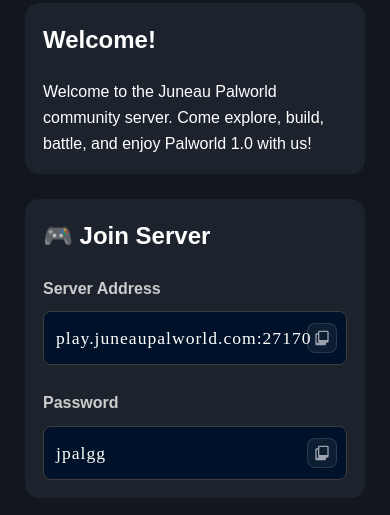
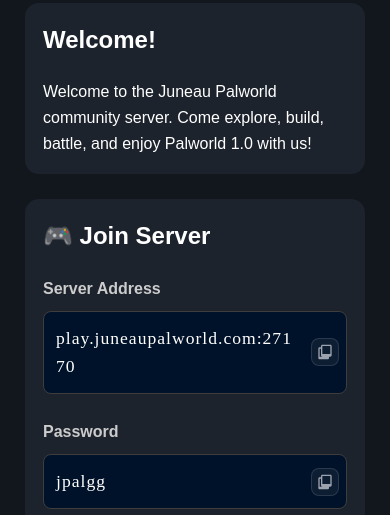
Before and after one commit to JL907/jl907.github.io, a plain HTML site: page index.html in a window 390 px wide. Shown: the part 372-887 px from the top of the page. Drawn offline with Linux system fonts and the light colour scheme; no server answers; a web font is replaced by a local one.

Commit message:
Update style.css

```diff
--- a/css/style.css
+++ b/css/style.css
@@ -238,14 +238,12 @@
 
     border-radius:8px;
 
-
-    padding:
-
-        12px 55px 12px 12px;
-
+    padding:12px 55px 12px 12px;
 
     overflow-x:auto;
 
+    white-space:pre-wrap;
+    overflow-wrap:anywhere;
 }
 
 
@@ -524,12 +522,21 @@
 
     }
 
+    pre {
+
+        padding-right:50px;
+
+        font-size:.95rem;
+
+    }
 
     .copyButton {
 
-        width:30px;
+        right:8px;
 
-        height:30px;
+        width:28px;
+
+        height:28px;
 
     }
 
```
